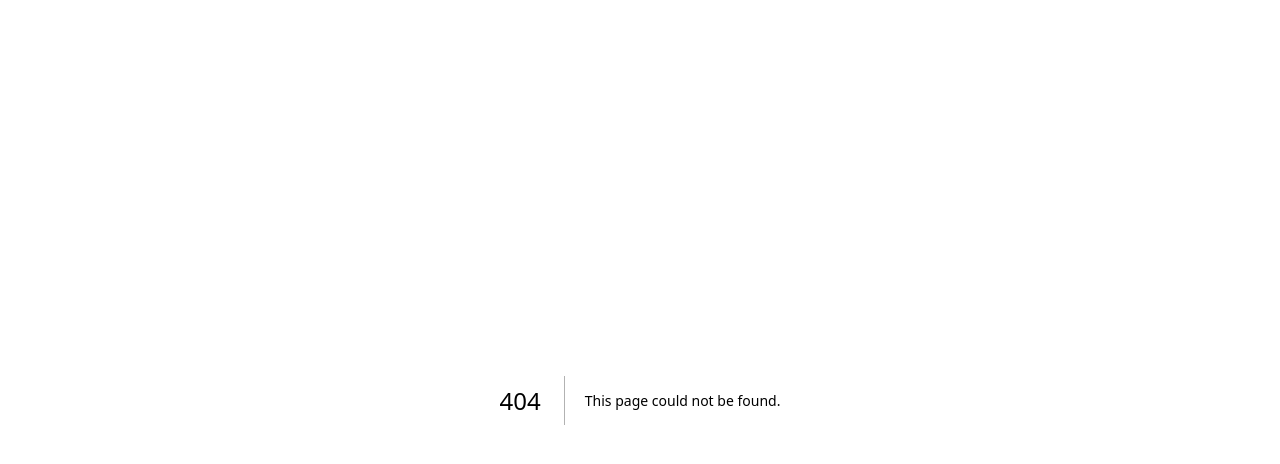
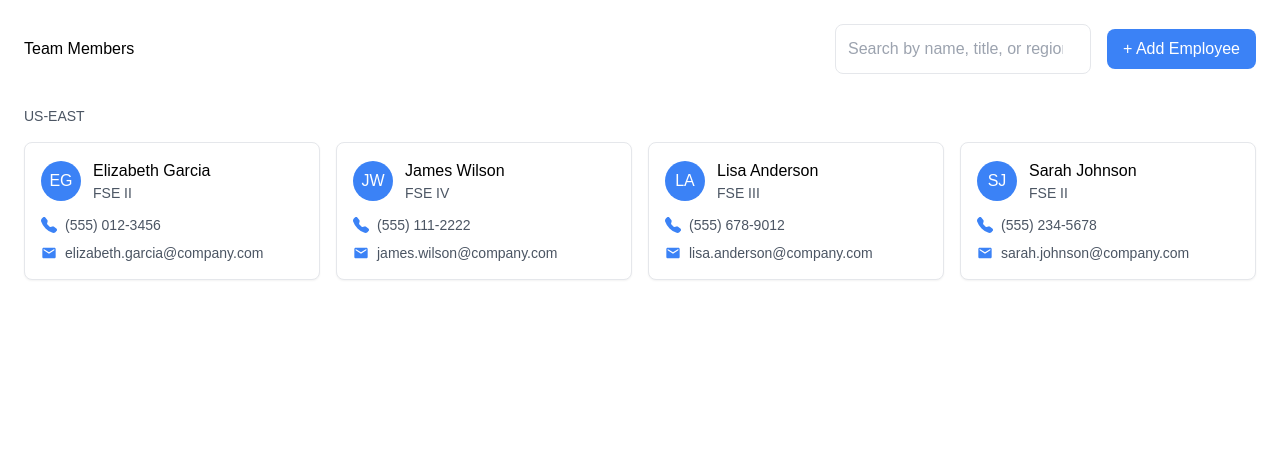
Before and after one commit to SeifEldin15/ARC-employee-management, a Next.js app in the folder frontend/: page /team in a window 1280 px wide. Before the commit this address had no page. Shown: the top 464 px of the page. Built offline with nearby package versions, Linux system fonts and the light colour scheme.

Commit message:
team page

```diff
--- /dev/null
+++ b/frontend/src/app/team/page.jsx
@@ -0,0 +1,88 @@
+'use client';
+import { useState } from 'react';
+import { BsTelephoneFill } from 'react-icons/bs';
+import { MdEmail } from 'react-icons/md';
+
+export default function TeamPage() {
+  const [searchQuery, setSearchQuery] = useState('');
+
+  const teamMembers = {
+    'US-EAST': [
+      { initials: 'EG', name: 'Elizabeth Garcia', title: 'FSE II', phone: '(555) 012-3456', email: 'elizabeth.garcia@company.com' },
+      { initials: 'JW', name: 'James Wilson', title: 'FSE IV', phone: '(555) 111-2222', email: 'james.wilson@company.com' },
+      { initials: 'LA', name: 'Lisa Anderson', title: 'FSE III', phone: '(555) 678-9012', email: 'lisa.anderson@company.com' },
+      { initials: 'SJ', name: 'Sarah Johnson', title: 'FSE II', phone: '(555) 234-5678', email: 'sarah.johnson@company.com' },
+    ],
+    'US-WEST': [
+      // ... similar structure for US-WEST members
+    ],
+    'EUROPE': [
+      // ... similar structure for EUROPE members
+    ],
+  };
+
+  const filteredTeamMembers = Object.entries(teamMembers).reduce((acc, [region, members]) => {
+    const filteredMembers = members.filter(member =>
+      member.name.toLowerCase().includes(searchQuery.toLowerCase()) ||
+      member.title.toLowerCase().includes(searchQuery.toLowerCase()) ||
+      region.toLowerCase().includes(searchQuery.toLowerCase())
+    );
+
+    if (filteredMembers.length > 0) {
+      acc[region] = filteredMembers;
+    }
+    return acc;
+  }, {});
+
+  return (
+    <div className="p-6 max-w-7xl mx-auto">
+      <div className="flex justify-between items-center mb-8">
+        <h1 className=" ">Team Members</h1>
+
+        <div className="flex gap-4 items-center">
+          <input
+            type="search"
+            value={searchQuery}
+            onChange={(e) => setSearchQuery(e.target.value)}
+            placeholder="Search by name, title, or region..."
+            className="w-64 p-3 border rounded-lg"
+          />
+          <button className="bg-blue-500 text-white px-4 py-2 rounded-lg hover:bg-blue-600 whitespace-nowrap">
+            + Add Employee
+          </button>
+        </div>
+      </div>
+
+      {Object.entries(filteredTeamMembers).map(([region, members]) => (
+        <div key={region} className="mb-12">
+          <h2 className="text-gray-600 text-sm font-medium mb-4">{region}</h2>
+          <div className="grid grid-cols-1 md:grid-cols-2 lg:grid-cols-4 gap-4">
+            {members.map((member) => (
+              <div key={member.email} className="bg-white p-4 rounded-lg shadow-sm border">
+                <div className="flex items-center gap-3 mb-3">
+                  <div className="w-10 h-10 rounded-full bg-blue-500 flex items-center justify-center text-white">
+                    {member.initials}
+                  </div>
+                  <div>
+                    <h3 className="font-medium">{member.name}</h3>
+                    <p className="text-sm text-gray-600">{member.title}</p>
+                  </div>
+                </div>
+                <div className="space-y-2 text-sm">
+                  <div className="flex items-center gap-2 text-gray-600">
+                    <BsTelephoneFill className="w-4 h-4 text-blue-500" />
+                    {member.phone}
+                  </div>
+                  <div className="flex items-center gap-2 text-gray-600">
+                    <MdEmail className="w-4 h-4 text-blue-500" />
+                    {member.email}
+                  </div>
+                </div>
+              </div>
+            ))}
+          </div>
+        </div>
+      ))}
+    </div>
+  );
+}
```
